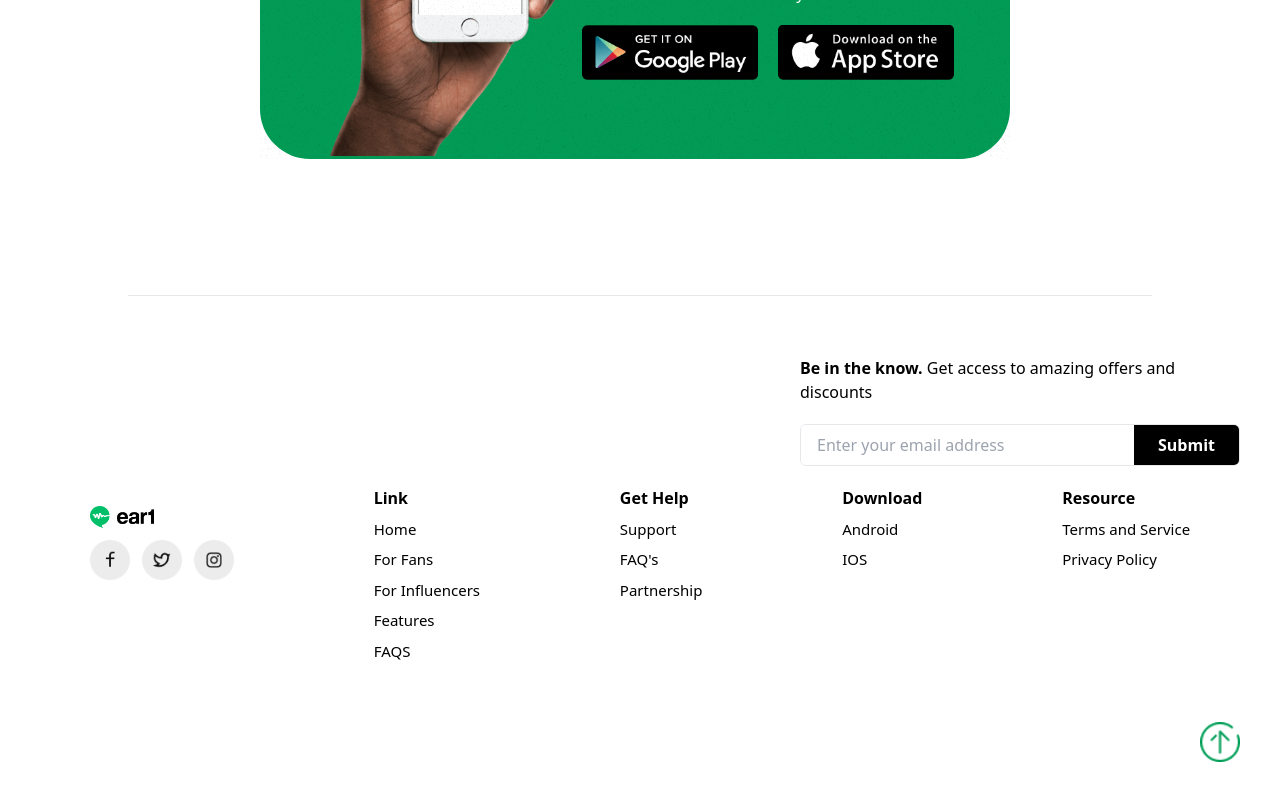
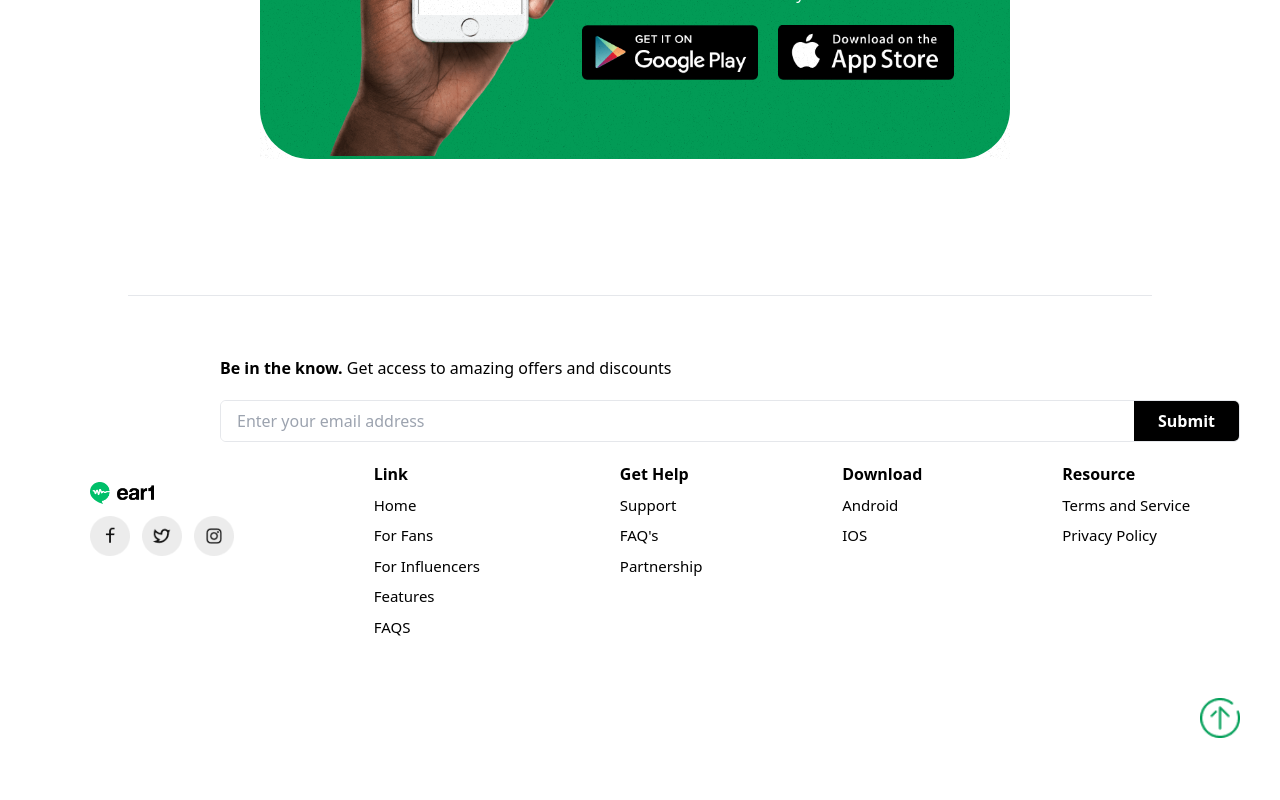
Before and after one commit to Ediana-Ekanem/ear-app, a React (Vite) app: page / in a window 1280 px wide. Shown: the part 5239-6039 px from the top of the page. After the commit the page ends 6017 px from the top, so only its background shows below. Built offline with nearby package versions, Linux system fonts and the light colour scheme.

Commit message:
last commit

```diff
--- a/src/components/Faqs.jsx
+++ b/src/components/Faqs.jsx
@@ -95,7 +95,7 @@ const Faqs = () => {
       <section>
         <div className="px-10 py-10 ">
           <div className="flex  justify-center md:justify-end mb-5">
-            <div className=" w-full max-w-[440px]">
+            <div className=" w-full max-w-[1020px]">
               <div className=" w-full">
                 <h3 className="mb-5">
                   <span className="font-bold">Be in the know.</span> Get access
@@ -136,6 +136,7 @@ const Faqs = () => {
                 </div>
               </div>
             </div>
+
             <div className="mb-5">
               <h2 className="mb-2 font-semibold">Link</h2>
               <ul className=" text-[15px] space-y-2  ">
```
